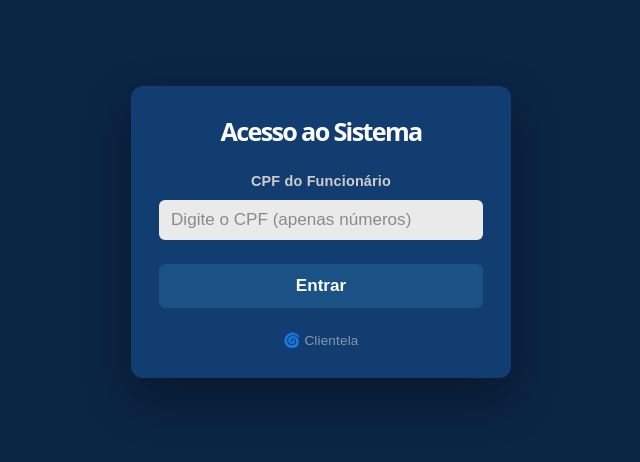
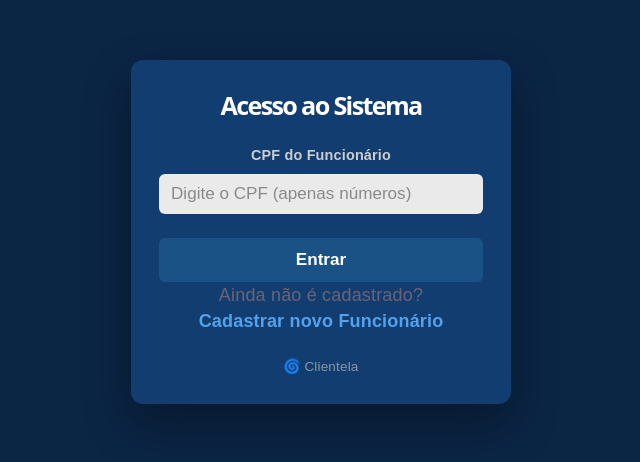
Before and after one commit to Tumilha/Clientela, a React (Vite) app: page /login in a window 1280 px wide. Shown: the part 168-630 px from the top of the page, without its empty margins (319-959 px from the left). Built offline with nearby package versions, Linux system fonts and the light colour scheme.

Commit message:
Conectando a tela de Cadastro de Funcionario a de Login, e adicionando o link para quem não foi cadastrado ainda

```diff
--- a/componentes/funcionario/funcionario.jsx
+++ b/componentes/funcionario/funcionario.jsx
@@ -1,4 +1,5 @@
 import { useState } from "react";
+import { Navigate, useNavigate } from "react-router-dom";
 import "./funcionario.css";
 
 const estadoInicial = {
@@ -40,6 +41,8 @@ function CadastroFuncionario({ onCadastrar }) {
   const [erro, setErro] = useState("");
   const [sucesso, setSucesso] = useState("");
   const [enviando, setEnviando] = useState(false);
+
+  const navigate = useNavigate();
 
   function atualizarCampo(campo, valor) {
     setFuncionario((atual) => ({ ...atual, [campo]: valor }));
@@ -106,6 +109,9 @@ function CadastroFuncionario({ onCadastrar }) {
 
       setSucesso("Funcionário cadastrado com sucesso!");
       setFuncionario(estadoInicial);
+
+      navigate("/login");
+
     } catch (err) {
       setErro(err.message || "Não foi possível cadastrar o funcionário.");
     } finally {
--- a/componentes/login/Login.css
+++ b/componentes/login/Login.css
@@ -96,3 +96,28 @@
   font-size: 0.75rem;
   color: #8a97a5;
 }
+
+.login-cadastro-link {
+  margin-top: 20px;
+  text-align: center;
+  font-size: 0.85rem;
+  color: #cecdcd;
+  border-top: 1px solid rgba(255, 255, 255, 0.1);
+  padding-top: 16px;
+}
+
+.login-cadastro-link p {
+  margin: 0 0 6px 0;
+}
+
+.link-criar-conta {
+  color: #53a2eb;
+  font-weight: 600;
+  text-decoration: none;
+  transition: color 0.15s ease;
+}
+
+.link-criar-conta:hover {
+  color: #83c0f8;
+  text-decoration: underline;
+}
--- a/componentes/login/login.jsx
+++ b/componentes/login/login.jsx
@@ -1,5 +1,5 @@
 import { useState } from "react";
-import { useNavigate } from "react-router-dom";
+import { Link, useNavigate } from "react-router-dom";
 import "./login.css";
 
 const estadoInicial = {
@@ -88,6 +88,13 @@ function Login({ onLogin }) {
           {enviando ? "Entrando..." : "Entrar"}
         </button>
 
+        <div>
+          <p>Ainda não é cadastrado?</p>
+          <Link to='/funcionario' className="link-criar-conta">
+            Cadastrar novo Funcionário
+          </Link>
+        </div>
+
         <p className="login-rodape"> 🌀 Clientela</p>
       </form>
     </div>
```
